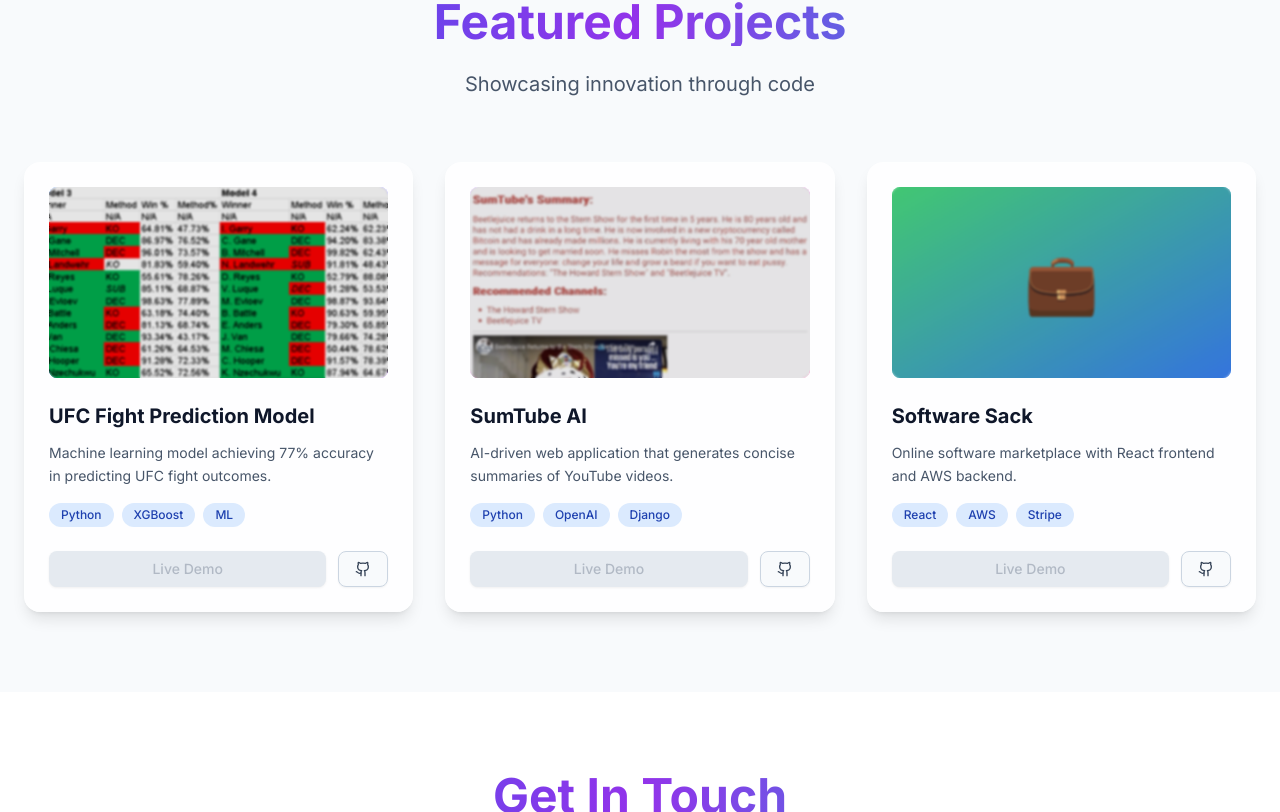
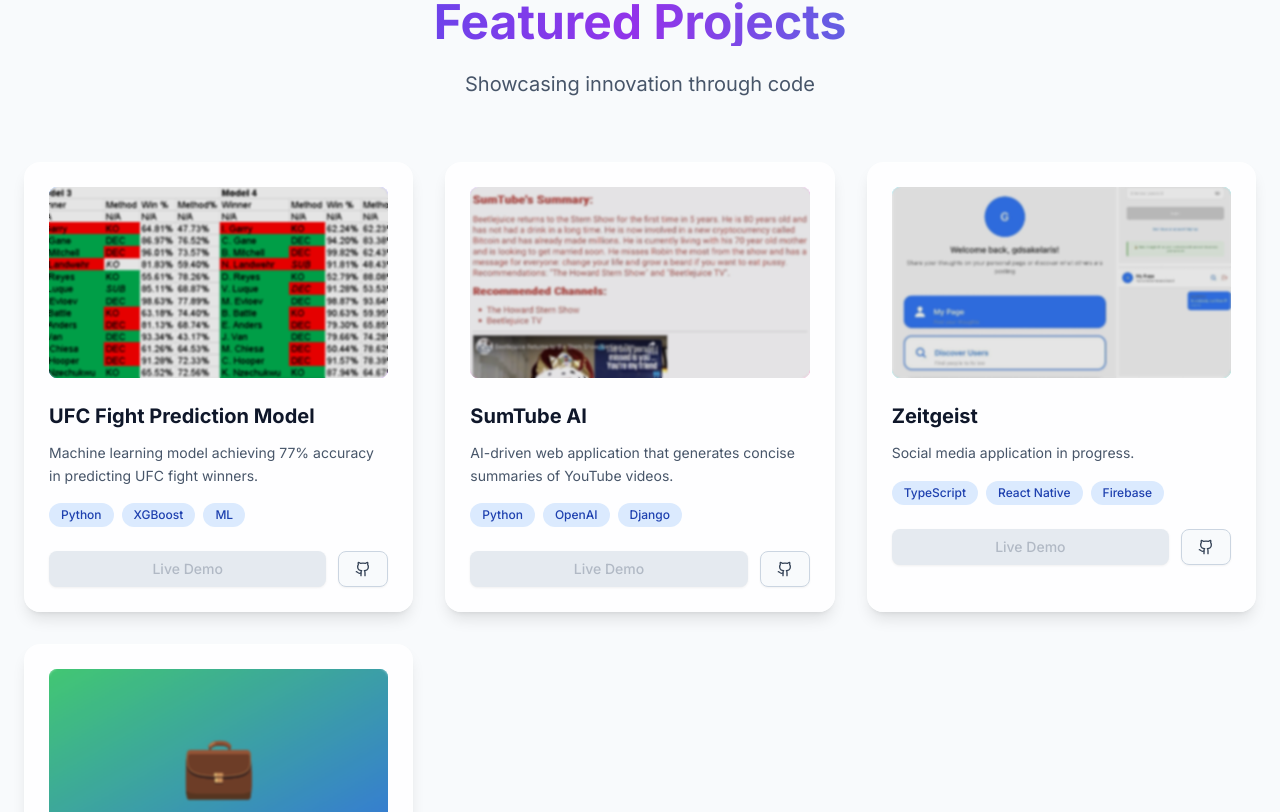
Before and after one commit to gdsakelaris/Telescode-Website, a Next.js app: page / in a window 1280 px wide. Shown: the part 1551-2363 px from the top of the page. Built offline with nearby package versions, Linux system fonts and the light colour scheme.

Commit message:
Added Zeitgeist project

```diff
--- a/components/sections/minimalist-projects.tsx
+++ b/components/sections/minimalist-projects.tsx
@@ -11,7 +11,7 @@ const projects = [
 		id: 1,
 		title: "UFC Fight Prediction Model",
 		description:
-			"Machine learning model achieving 77% accuracy in predicting UFC fight outcomes.",
+			"Machine learning model achieving 77% accuracy in predicting UFC fight winners.",
 		gradient: "from-primary-500 to-purple-600",
 		image: "/images/ufc-models.png", // Replace with your image path
 		tags: ["Python", "XGBoost", "ML"],
@@ -31,6 +31,17 @@ const projects = [
 	},
 	{
 		id: 3,
+		title: "Zeitgeist",
+		description: "Social media application in progress.",
+		gradient: "from-cyan-400 to-teal-500",
+		image: "/images/zeitgeist-1.jpg",
+		// image: "/images/zeitgeist-2.png",
+		tags: ["TypeScript", "React Native", "Firebase"],
+		githubUrl: "https://github.com/gdsakelaris/Zeitgeist",
+		liveUrl: null,
+	},
+	{
+		id: 4,
 		title: "Software Sack",
 		description:
 			"Online software marketplace with React frontend and AWS backend.",
```
Also changed, not shown: public/images/zeitgeist-1.jpg (added), public/images/zeitgeist-2.png (added).
